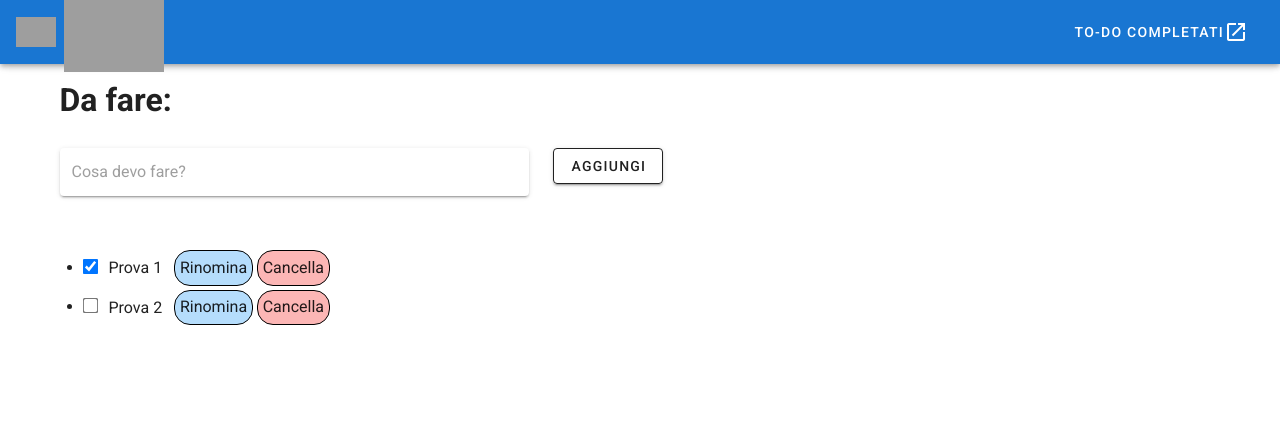
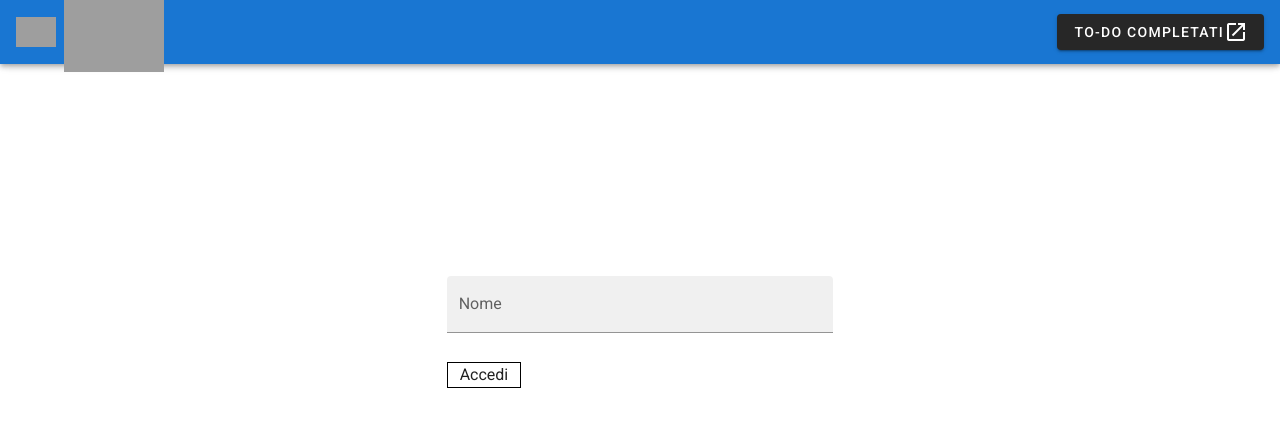
Before and after one commit to Hyter201/hello-world-vuejs, a Vue app: page /#/ in a window 1280 px wide. Shown: the top 426 px of the page. Built offline with nearby package versions, Linux system fonts and the light colour scheme; grey boxes are pictures that could not be loaded.

Commit message:
aggiunto finto login e filtro per utente dei completati

```diff
--- a/public/index.html
+++ b/public/index.html
@@ -8,6 +8,7 @@
     <title><%= htmlWebpackPlugin.options.title %></title>
     <link rel="stylesheet" href="https://fonts.googleapis.com/css?family=Roboto:100,300,400,500,700,900">
     <link rel="stylesheet" href="https://cdn.jsdelivr.net/npm/@mdi/font@latest/css/materialdesignicons.min.css">
+    <link rel="stylesheet" href="https://cdn.jsdelivr.net/npm/bootstrap-icons@1.10.5/font/bootstrap-icons.css">
   </head>
   <body>
     <noscript>
--- a/src/App.vue
+++ b/src/App.vue
@@ -28,11 +28,7 @@
     </router-link>
       <v-spacer></v-spacer>
 
-      <v-btn
-        href="https://github.com/vuetifyjs/vuetify/releases/latest"
-        target="_blank"
-        text
-      >
+      <v-btn>
       <router-link to="/completati" style="color: white; text-decoration: none;">To-do Completati</router-link>
         <v-icon>mdi-open-in-new</v-icon>
       </v-btn>
--- a/src/components/CompletedWorld.vue
+++ b/src/components/CompletedWorld.vue
@@ -2,19 +2,41 @@
     <div>
       <h1>Task completati:</h1>
       <ol>
-        <li v-for="task in myArray" :key="task">
-          {{ task }}
+        <li v-for="todo in myArray" :key="todo">
+          {{ todo.task }} <span @click="CompletedFilter(todo)" style="color: grey; font-size: 14px;">Utente: {{ todo.username }}</span>
+        </li>
+        <li v-for="todo in Thearray" :key="todo">
+          {{ todo.task }} <span @click="CompletedFilter(todo)" style="color: grey; font-size: 14px;">Utente: {{ todo.username }}</span>
         </li>
       </ol>
     </div>
   </template>
 
   <script>
+  import { mapMutations } from 'vuex';
   import { mapState } from 'vuex';
 
   export default {
+  //   data() {
+  //   return {
+
+  //   }
+  // },
+
     computed: {
-      ...mapState(['myArray'])
+      ...mapState(['myArray']),
+      ...mapState(['Thearray'])
+    },
+
+    methods: {
+      ...mapMutations(['updateThearray']),
+      CompletedFilter(todo){
+      const prova = this.myArray.username = todo.username;
+      const Filter = this.myArray.filter(todo => todo.username === prova);
+      const UltimateFilter = Filter.map(todo => ({ task: todo.task, username: todo.username }))
+      this.updateThearray(UltimateFilter)
+      console.log(Filter);
+      }
     }
   }
   </script>
--- a/src/components/HelloWorld.vue
+++ b/src/components/HelloWorld.vue
@@ -43,18 +43,21 @@
       <v-col cols='12'>
         <ul>
           <li v-for="(todo, index) in todos " :key="index">
-            <input v-model="todo.completed" @click="sendTodo(todo)" class="me-2" type="checkbox" style="transform: scale(1.2);">
+            <input @click="sendTodo(todo)" class="me-2" type="checkbox"
+              style="transform: scale(1.2);">
             {{ todo.task }}
 
             <!-- Bottone rinomina -->
-            <button @click="renameTodo(todo.task, index)" class="me-1 ms-2 mb-1"
-              style="border: 1px solid black; border-radius: 1rem; padding: 0.3rem; background-color: #67b9f87c; ">Rinomina
+            <button @click="renameTodo(todo, index)" class="me-1 ms-2 mb-1"
+              style=" border-radius: 1rem; padding: 0.3rem; background-color: #67b9f87c; "><i class="bi bi-pencil-fill"></i>
             </button>
 
             <!-- Bottone Cancella -->
-            <button @click="deleteTodo(index)"
-              style="border: 1px solid black; border-radius: 1rem; padding: 0.3rem; background-color: #f869677c; ">Cancella
+            <button @click="deleteTodo(index)" class="me-4"
+              style="border-radius: 1rem; padding: 0.3rem; background-color: #f869677c; "><i class="bi bi-x-lg"></i>
             </button>
+
+            <span @click="CompletedFilter(todo)" style="font-size: 14px; color: grey;">Utente:  <router-link to="">{{ todo.username }}</router-link></span>
           </li>
         </ul>
       </v-col>
@@ -63,8 +66,8 @@
 </template>
 
 <script>
-
 import { mapMutations } from 'vuex';
+import { mapState } from 'vuex';
 
 export default {
   // Dati
@@ -73,11 +76,19 @@ export default {
       isEditing: false,
       selectedIndex: null,
       todos: [
-        { task: 'Prova 1', completed: true },
-        { task: 'Prova 2', completed: false }
+        { task: 'Prova 1', completed: false, username: 'FantoccioNumero1'},
+        { task: 'Prova 2', completed: false, username: 'FantoccioNumero2'}
       ],
-      newTodo: ''
+      newTodo: '',
     }
+  },
+
+  computed: {
+    ...mapState(['username'])
+  },
+
+  mounted() {
+    console.log('Username:', this.username);
   },
 
   // Funzioni
@@ -85,13 +96,13 @@ export default {
     AddTodo() {
       if (this.newTodo !== '') {
         this.newTodo.trim();
-        this.todos.push({ task: this.newTodo, completed: false });
+        this.todos.push({ task: this.newTodo, completed: false, username: this.username });
         this.newTodo = ''
       }
     },
 
     renameTodo(todo, index) {
-      this.newTodo = todo;
+      this.newTodo = todo.task;
       this.selectedIndex = index;
       this.isEditing = true;
     },
@@ -111,11 +122,19 @@ export default {
     sendTodo(todo) {
       todo.completed = !todo.completed;
       const completedTodo = this.todos.filter(todo => todo.completed == true);
-      const TaskTodo = completedTodo.map(todo => todo.task);
+      const TaskTodo = completedTodo.map(todo => ({ task: todo.task, username: todo.username }));
       console.log('TaskTodo array:', TaskTodo)
       this.setArray(TaskTodo);
     },
+
+    // Seleziono più elementi con lo stesso username e che abbiano lo status "completato"
+    ...mapMutations(['setFilters']),
+    CompletedFilter(todo){
+      this.todos.username = todo.username;
+      const Filter = this.todos.filter(todo => todo.username === todo.username && todo.completed === true);
+      console.log(Filter)
+      this.setFilters(Filter);
+      }
+    }
   }
-}
-
 </script>
--- /dev/null
+++ b/src/components/LoginWorld.vue
@@ -0,0 +1,39 @@
+<template>
+    <v-row style="height: 70vh; align-items: center;" class="fill-height" justify="center">
+        <v-col cols="12" sm="4">
+            <v-form>
+                <v-container>
+                    <v-row>
+                        <v-col cols="12">
+                            <v-text-field v-model="username" label="Nome" filled></v-text-field>
+                             <div v-if="username != ''">
+                                <router-link to="/home"> <button @click="login" class="px-3"
+                                        style="border: 1px solid black;">Accedi</button></router-link>
+                            </div>
+                            <div v-else><button @click="login" class="px-3" style="border: 1px solid black;">Accedi</button></div>
+                        </v-col>
+                    </v-row>
+                </v-container>
+            </v-form>
+        </v-col>
+    </v-row>
+</template>
+
+
+<script>
+import { mapMutations } from 'vuex';
+export default {
+    data() {
+        return {
+            username: ''
+        };
+    },
+    methods: {
+        ...mapMutations(['setUsername']),
+        login(username) {
+            username = this.username
+            this.setUsername(username);
+        }
+    }
+};
+</script>
--- a/src/router/index.js
+++ b/src/router/index.js
@@ -1,22 +1,25 @@
 import Vue from 'vue'
 import VueRouter from 'vue-router'
+import LoginView from '../views/LoginView.vue'
 import HomeView from '../views/HomeView.vue'
-
+import CompletedView from '../views/CompletedView.vue'
 Vue.use(VueRouter)
 
 const routes = [
   {
     path: '/',
-    name: 'home',
-    component: HomeView
+    name: 'login',
+    component: LoginView
   },
   {
     path: '/completati',
     name: 'completati',
-    // route level code-splitting
-    // this generates a separate chunk (about.[hash].js) for this route
-    // which is lazy-loaded when the route is visited.
-    component: () => import(/* webpackChunkName: "about" */ '../views/CompletedView.vue')
+    component: CompletedView
+  },
+  {
+    path: '/home',
+    name: 'home',
+    component: HomeView
   }
 ]
 
--- a/src/store/index.js
+++ b/src/store/index.js
@@ -8,6 +8,9 @@ Vue.use(Vuex)
 export default new Vuex.Store({
   state: {
     myArray: [],
+    myFilters: [],
+    username: '',
+    Thearray: [],
   },
   getters: {
   },
@@ -15,7 +18,19 @@ export default new Vuex.Store({
     setArray(state, newArray) {
       state.myArray = newArray;
     },
+
+    setFilters(state, newFilters) {
+      state.myFilters = newFilters;
+    },
+
+    setUsername(state, newUsername) {
+      state.username = newUsername;
   },
+
+  updateThearray(state, NewestArray) {
+    state.Thearray = NewestArray;
+},
+},
   actions: {
   },
   modules: {
--- /dev/null
+++ b/src/views/LoginView.vue
@@ -0,0 +1,18 @@
+<!-- ordinamento di posizione dei vari componenti -->
+<template>
+    <div>
+      <login-world />
+    </div>
+  </template>
+
+  <!-- Registrazione componenti -->
+  <script>
+  import LoginWorld from '../components/LoginWorld'
+
+  // Questo export consente l'attivazione effettiva del componente
+  export default {
+    components: {
+      LoginWorld
+    },
+  }
+  </script>
```
